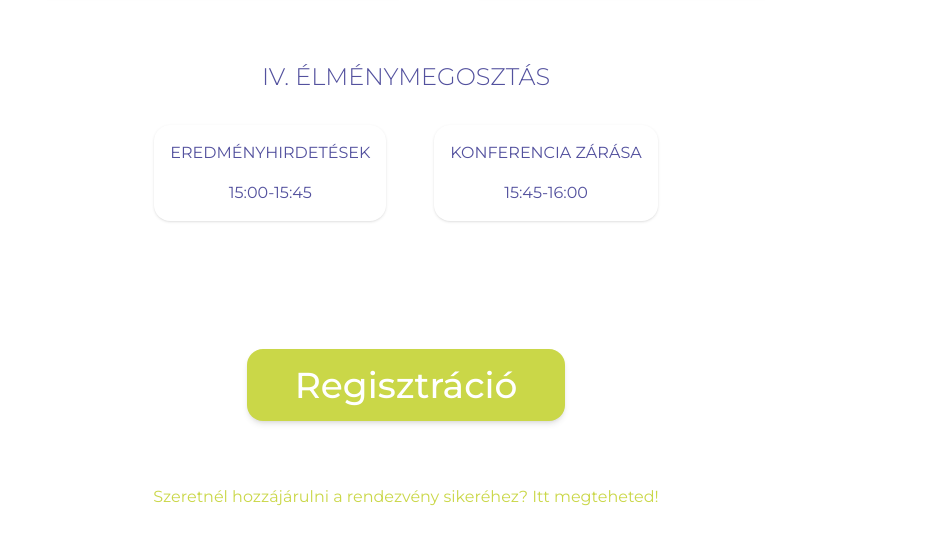
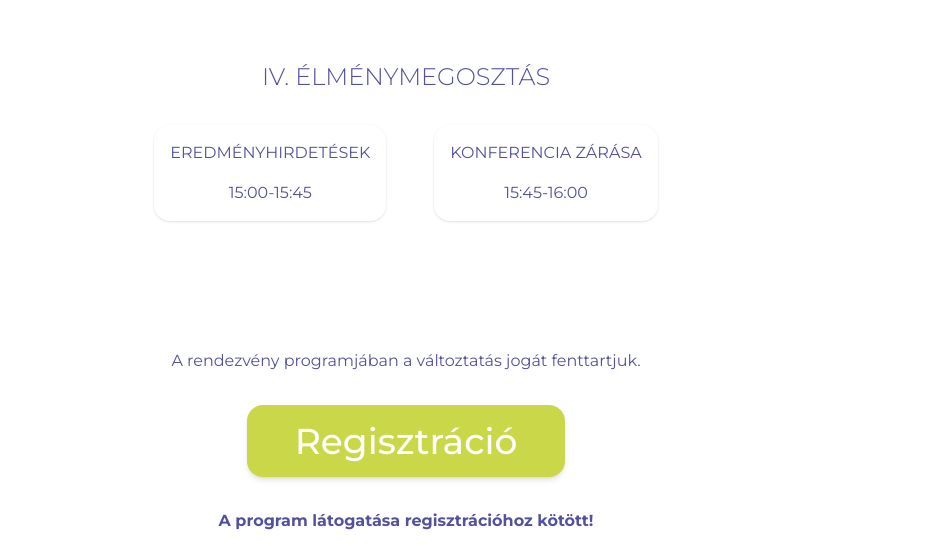
Before and after one commit to RobiiHUN/Tech4Study-2024, a website: page index.html in a window 1280 px wide. Shown: the part 6184-6730 px from the top of the page, without its empty margins (234-1183 px from the left). Drawn offline with Linux system fonts and the light colour scheme; a script that the page names is missing.

Commit message:
final_stage1

```diff
--- a/index.html
+++ b/index.html
@@ -607,13 +607,15 @@
 
         </div>
       </section>
-      <section id="reg" class="grid place-items-center">
+      <section id="reg" class="grid place-items-center gap-y-8">
+        <p>A rendezvény programjában a változtatás jogát fenttartjuk.</p>
         <a
           target="_blank"
           href="https://docs.google.com/forms/d/e/1FAIpQLSeQ_z5onWZu9pc6OBp4yLbNXJPF1mKLrZXpJMTnZx8eteW0WQ/closedform"
           class="md:text-4xl text-2xl font-medium rounded-2xl bg-primary text-white hover:bg-secondary shadow-md text-center md:px-12 px-6 py-4 transition-colors"
           >Regisztráció</a
         >
+        <p class="font-bold">A program látogatása regisztrációhoz kötött!</p>
       </section>
     </main>
     <footer
@@ -622,7 +624,7 @@
     >
       <a
         href="https://eleqtroom.hu/adomanyozas/"
-        class="col-start-1 col-span-3 text-center text-primary md:text-base text-sm md:px-12"
+        class="col-start-1 col-span-3 text-center font-bold text-secondary text-2xl md:text-base md:px-12"
       >
         Szeretnél hozzájárulni a rendezvény sikeréhez? Itt megteheted!
   </a>
```
